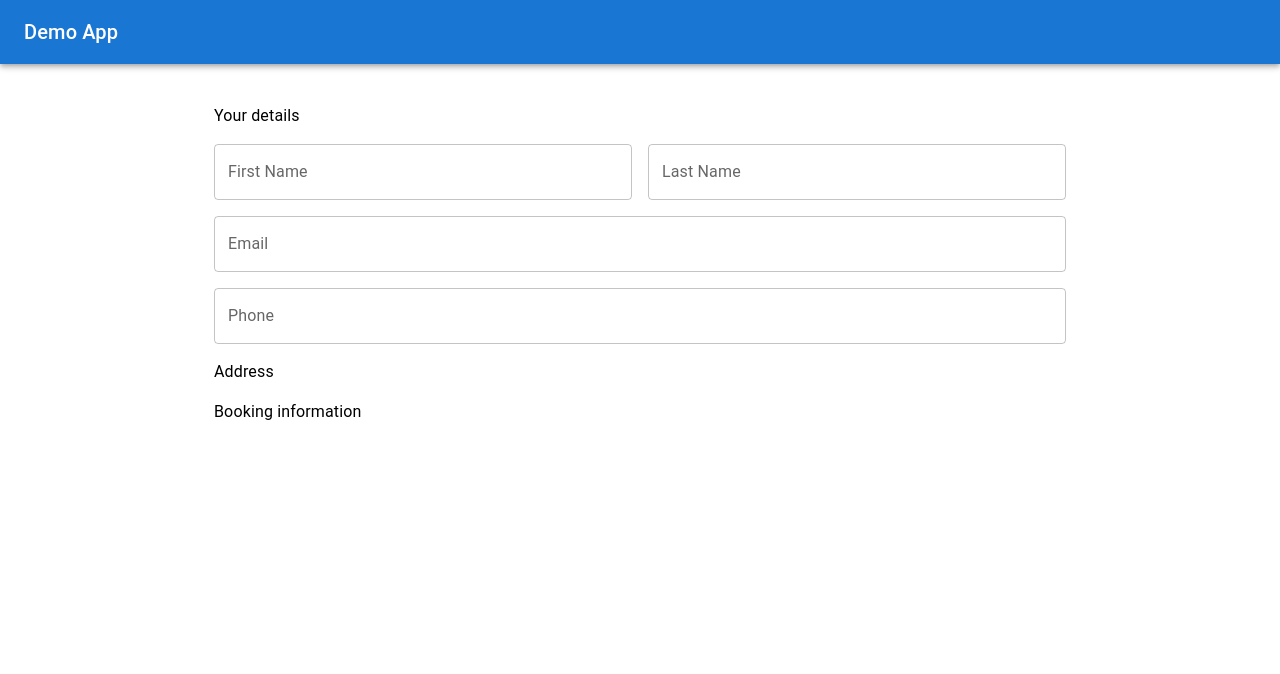
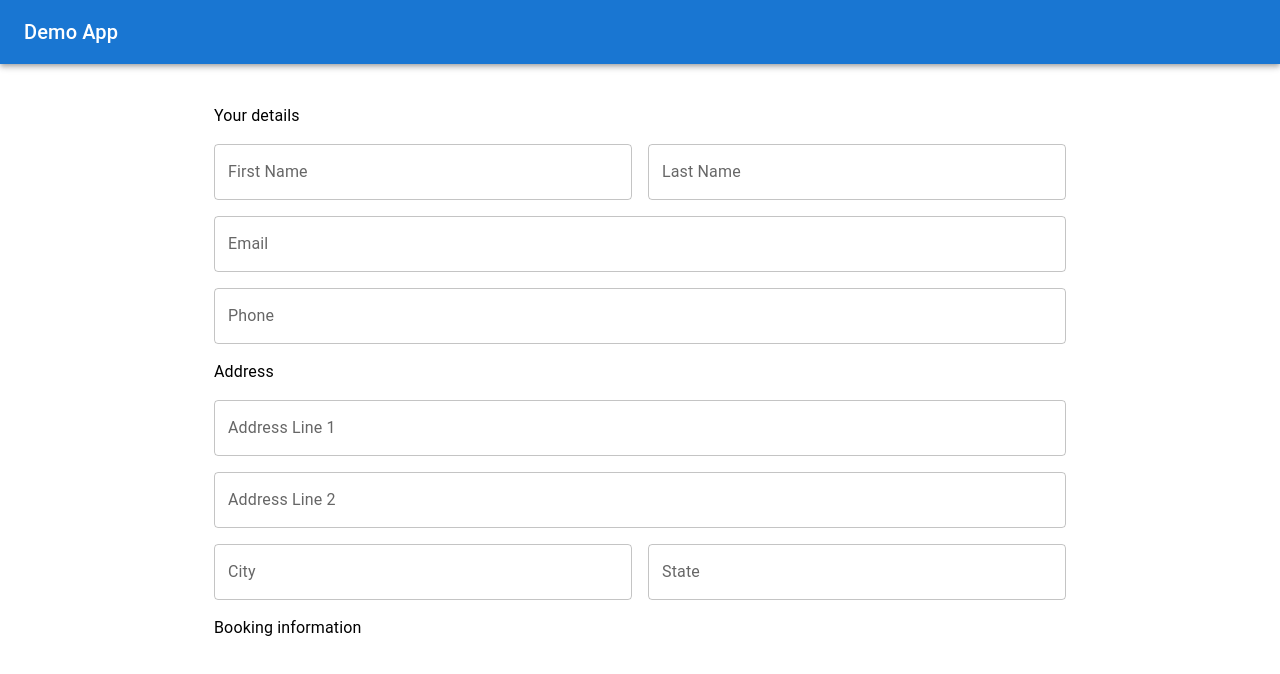
Before and after one commit to Annie-Huang/react-formik-material-ui-booking-form-template, a React (Create React App) app: page / in a window 1280 px wide. Shown: the top 674 px of the page. Built offline with nearby package versions, Linux system fonts and the light colour scheme.

Commit message:
Add addressLine1, addressLine2, city, state into the template of App.tsx

```diff
--- a/src/App.tsx
+++ b/src/App.tsx
@@ -94,6 +94,22 @@ function App() {
                   </Grid>
 
                   <Grid size={{ xs: 12 }}>
+                    <TextField name='addressLine1' label='Address Line 1' />
+                  </Grid>
+
+                  <Grid size={{ xs: 12 }}>
+                    <TextField name='addressLine2' label='Address Line 2' />
+                  </Grid>
+
+                  <Grid size={{ xs: 6 }}>
+                    <TextField name='city' label='City' />
+                  </Grid>
+
+                  <Grid size={{ xs: 6 }}>
+                    <TextField name='state' label='State' />
+                  </Grid>
+
+                  <Grid size={{ xs: 12 }}>
                     <Typography>Booking information</Typography>
                   </Grid>
                 </Grid>
```
